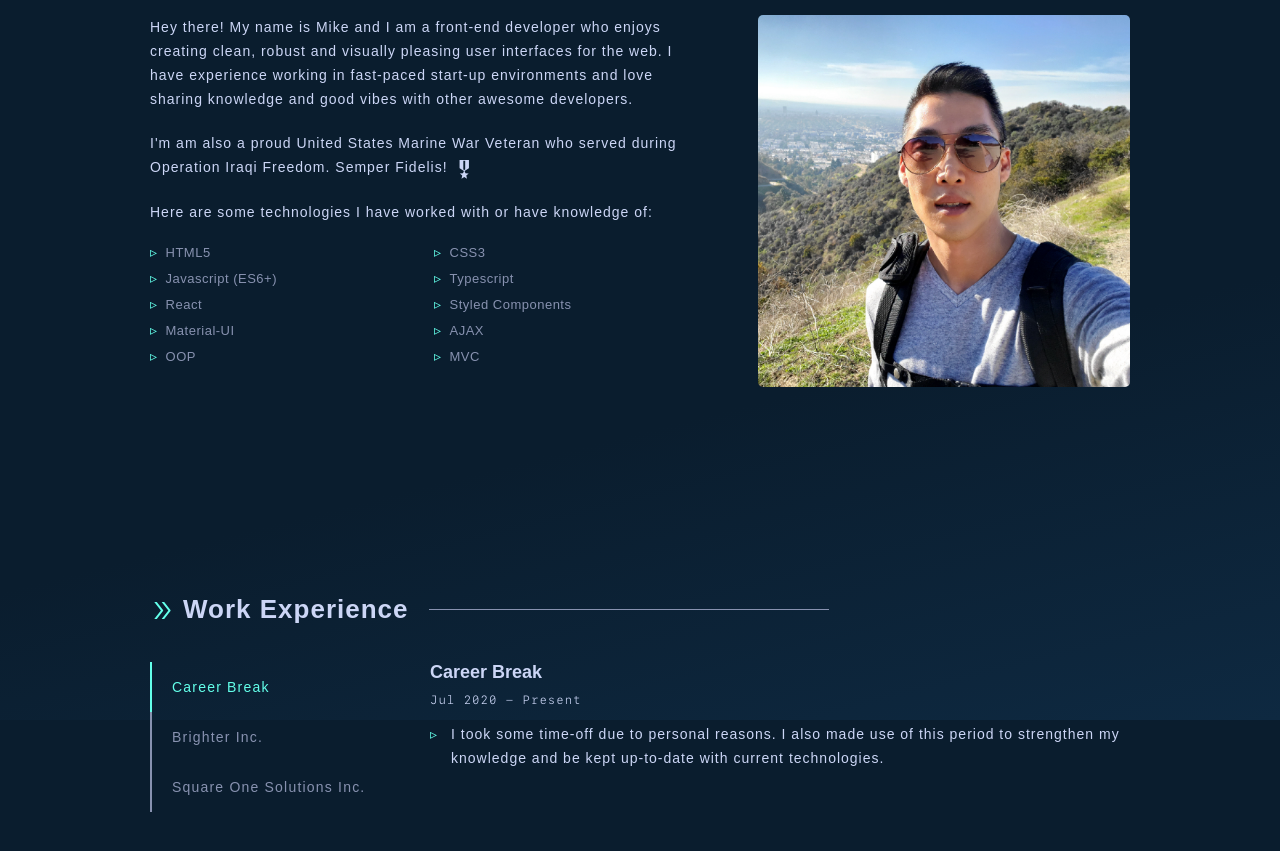
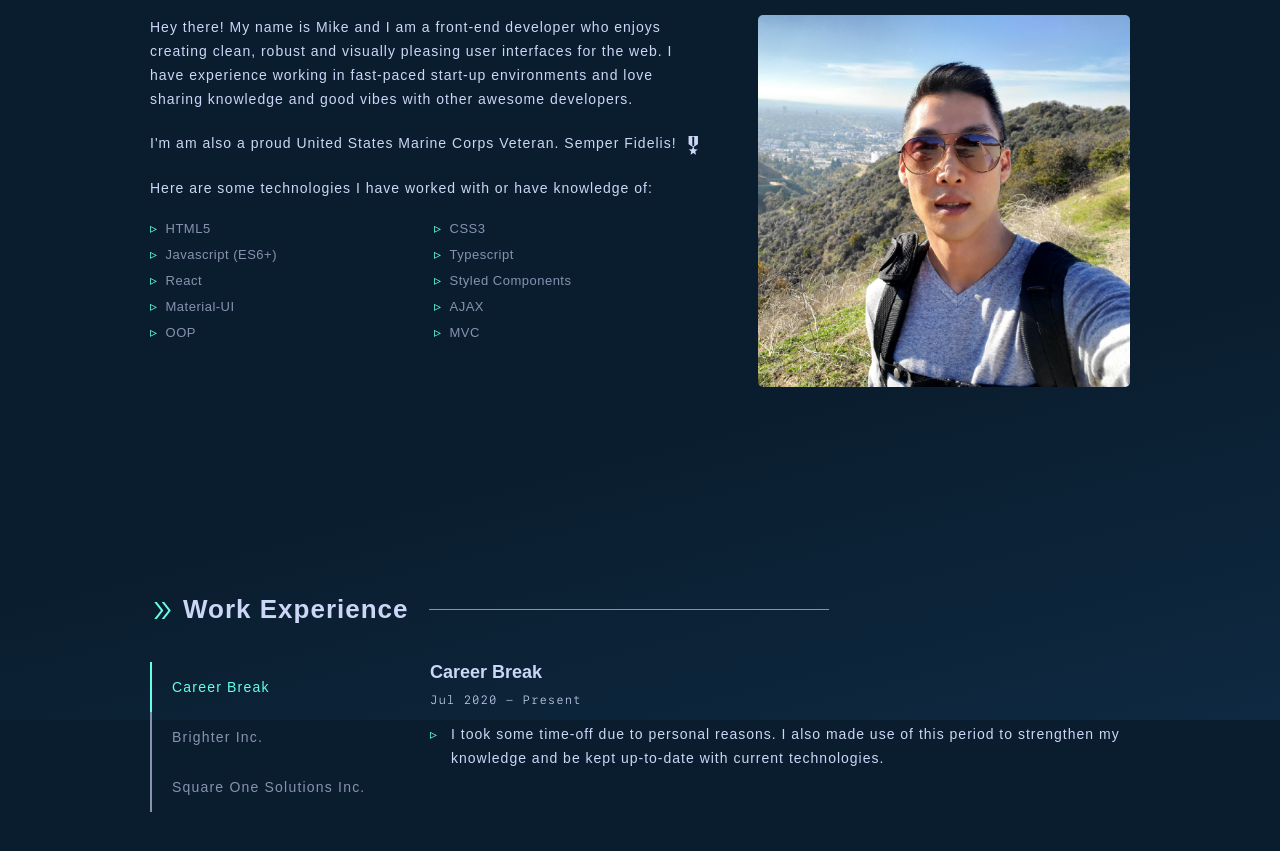
Before and after one commit to TPSReports80/portfolio, a React (Create React App) app: page / in a window 1280 px wide. Shown: the part 880-1731 px from the top of the page. Built offline with nearby package versions, Linux system fonts and the light colour scheme; a web font is replaced by a local one.

Commit message:
Updated About me

```diff
--- a/src/components/About/index.js
+++ b/src/components/About/index.js
@@ -34,8 +34,8 @@ const About = () => {
             developers.
           </AboutDesc>
           <AboutDesc>
-            I'm am also a proud United States Marine War Veteran who served
-            during Operation Iraqi Freedom. Semper Fidelis!
+            I'm am also a proud United States Marine Corps Veteran. Semper
+            Fidelis!
             <IconHolder>
               <MdMilitaryTech />
             </IconHolder>
```
